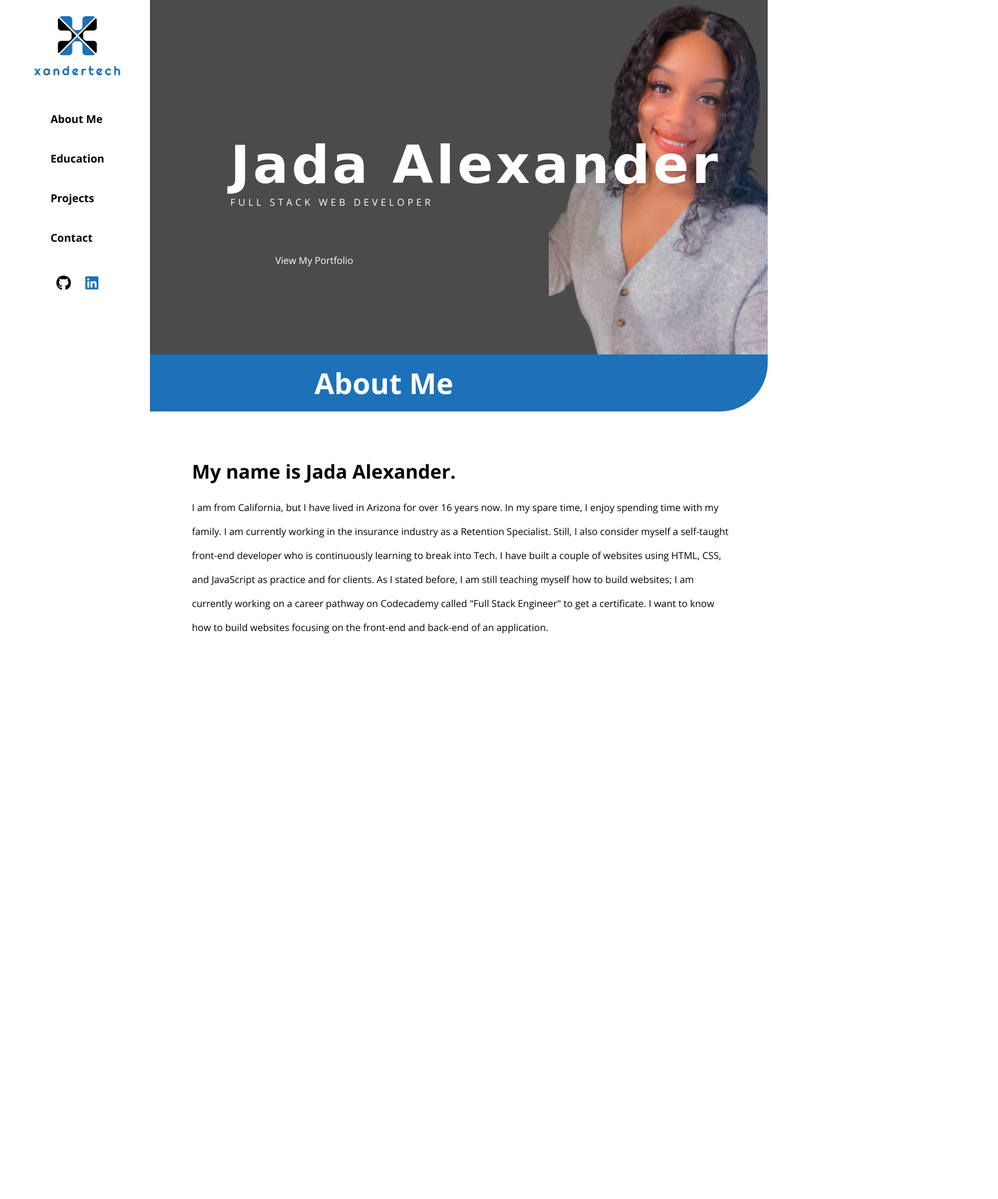
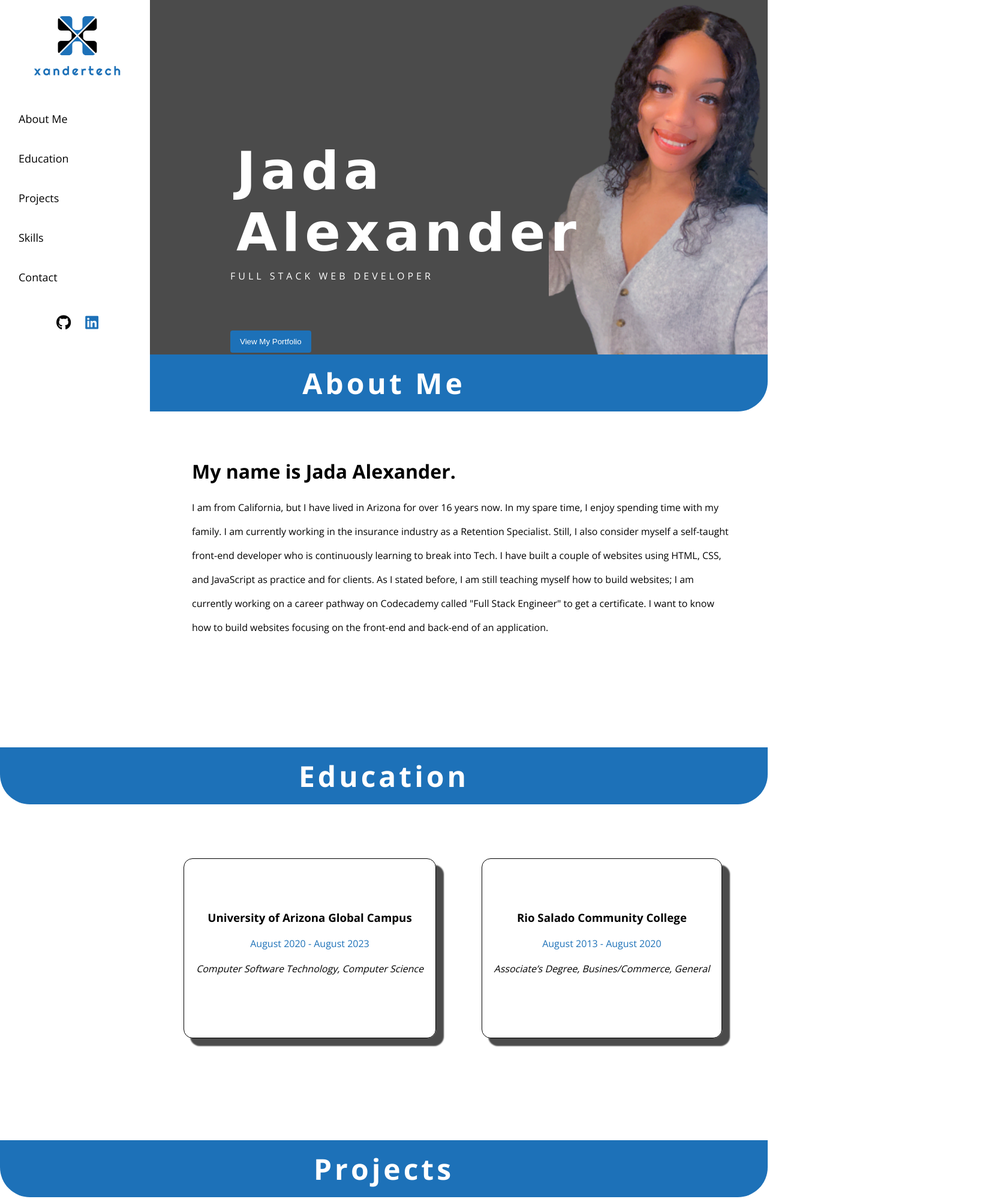
Before and after one commit to jalexandertech/personal-portfolio, a plain HTML site: page index.html in a window 1280 px wide. Shown: the part 17-2016 px from the top of the page at 60% size, 1664 px wide, since content can reach past the window. Before the commit the page ends 1288 px from the top, so only its background shows below. Drawn offline with nearby package versions, Linux system fonts and the light colour scheme; a web font is replaced by a local one.

Commit message:
Add skill images and education section

```diff
--- a/index.html
+++ b/index.html
@@ -23,9 +23,10 @@
         </div>
         <ul>
             <li> <a href="#about-me">About Me</a> </li>
-            <li> <a href="">Education</a></li>
-            <li> <a href="">Projects</a></li>
-            <li> <a href="">Contact</a></li>
+            <li> <a href="#education">Education</a></li>
+            <li> <a href="#projects">Projects</a></li>
+            <li> <a href="#skills">Skills</a></li>
+            <li> <a href="#contact">Contact</a></li>
         </ul>
         <div class="social-media">
             <a href="https://github.com/jalexandertech" target="_blank"><i class="fab fa-github"></i></a>
@@ -36,17 +37,14 @@
     <!-- Content Body -->
     <main id="top">
         <div class="hero-container">
-            <div class="hero-box">
-                <div class="hero-info">
-                    <h1 class="hero-name">Jada Alexander</h1>
-                    <p class="hero-title">Full Stack Web Developer</p>
-                    <a href="#about-me" class="hero-btn btn-rounded">View My Portfolio
-                    </a> <span class="arrow-btn"></span>
-                </div>
-                <img class="hero-img" src="./resources/imgs/jada.png" alt="Photo of Jada">
+            <div class="hero-info">
+                <h1 class="hero-name">Jada Alexander</h1>
+                <p class="hero-title">Full Stack Web Developer</p>
+                <button class="btn btn-rounded"><a href="#about-me">View My Portfolio</a></button>
             </div>
+            <img class="hero-img" src="./resources/imgs/jada.png" alt="Photo of Jada">
         </div>
-        <div class="about-section" id="about-me">
+        <section class="about-section" id="about-me">
             <h2>About Me</h2>
             <p> <span class="bold-text"> My name is Jada Alexander. </span> <br>
                 I am from California, but I have lived in Arizona for over 16 years now. In my spare time, I enjoy
@@ -57,13 +55,67 @@
                 currently working on a career pathway on Codecademy called "Full Stack Engineer" to get a
                 certificate.
                 I want to know how to build websites focusing on the front-end and back-end of an application.</p>
-        </div>
+        </section>
+        <section class="education-section" id="education">
+            <h2>Education</h2>
+            <div class="education-container">
+                <div class="school-one">
+                    <h3 class="college-name">University of Arizona Global Campus</h3>
+                    <p class="grad-date">August 2020 - August 2023</p>
+                    <span class="blue-line"></span>
+                    <p class="degree">Computer Software Technology, Computer Science</p>
+                </div>
+                <div class="school-two">
+                    <h3 class="college-name">Rio Salado Community College</h3>
+                    <p class="grad-date">August 2013 - August 2020</p>
+                    <span class="blue-line"></span>
+                    <p class="degree">Associate’s Degree, Busines/Commerce, General</p>
+                </div>
+            </div>
+        </section>
+        <section class="projects-section" id="projects">
+            <h2>Projects</h2>
+        </section>
+        <section class="skills-section" id="skills">
+            <h2>Skills</h2>
+            <div class="skill-container">
+                <div class="html-skill">
+                    <p class="skill-name">HTML5</p>
+                    <img src="resources/imgs/HTML.png" alt="html logo">
+                </div>
+                <div class="css-skill">
+                    <p class="skill-name">CSS3</p>
+                    <img src="resources/imgs/CSS.png" alt="css logo">
+                </div>
+                <div class="js-skill">
+                    <p class="skill-name">JavaScript</p>
+                    <img src="resources/imgs/JS.png" alt="javascript logo">
+                </div>
+            </div>
+        </section>
     </main>
 
     <!-- Footer Section -->
-    <footer>
-        <div class="social-media">
+    <footer class="contact-section" id="contact">
+        <div class="contact-image">
 
+        </div>
+        <div class="contact-info">
+            <div class="email">
+                <h3>Email Address</h3>
+                <p>j.alexandertech@outlook.com</p>
+            </div>
+            <div class="location">
+                <h3>Location</h3>
+                <p>Maricopa, AZ</p>
+            </div>
+            <div class="social-linkedin">
+                <h3>LinkedIn</h3>
+                <p>@jalexandertech</p>
+            </div>
+            <button class="btn-footer btn">
+
+            </button>
         </div>
     </footer>
 
--- a/resources/css/style.css
+++ b/resources/css/style.css
@@ -17,21 +17,43 @@ li{
     padding: 15px;
     font-weight: 700;
 }
+img{
+    width: 100%;
+    display: block;
+}
 
 a{
     text-decoration: none;
+}
+h2{
+    background-color: #1D71B8;
+    text-align: center;
+    border-bottom-left-radius: 50px 50px;
+    border-bottom-right-radius: 50px 50px;
+    padding: 15px;
+    font-size: 3rem;
+    color: #ffffff;
+    letter-spacing: 5px;
+}
+.about-section, .education-section, .projects-section, .skills-section, .contact-section{
+    width: 100%;
+    height: 655px;
 }
 
 /* Side navigation */
 nav{
     display: flex;
     flex-direction: column;
-    align-items: center;
+    align-items: left;
 }
 
 nav .logo img{
     width: 150px;
     display: block;
+}
+
+nav .logo{
+    align-self: center;
 }
 
 .sidenav {
@@ -50,6 +72,7 @@ nav .logo img{
     padding: 6px 8px 6px 16px;
     text-decoration: none;
     font-size: 18px;
+    font-weight: 300;
     color: #000;
     display: block;
   }
@@ -62,6 +85,7 @@ nav .logo img{
       display: flex;
       flex-direction: row;
       margin-top: 25px;
+      align-self: center;
   }
 
 .social-media .fa-github{
@@ -79,16 +103,11 @@ nav .logo img{
     min-height: 100%;
     width: 100%;
     background-color: #4B4B4B;
-
-}
-
-.hero-container .hero-box{
     display: flex;
     flex-direction: row;
     justify-content: flex-end;
-    width: 100%;
+
 }
-
 
 .hero-container .hero-title{
     text-transform: uppercase;
@@ -99,7 +118,8 @@ nav .logo img{
 .hero-container .hero-name{
     font-family: 'Bonheur Royale', cursive;
     font-size: 5.5rem;
-    letter-spacing: 5px;
+    letter-spacing: 8px;
+    padding: 10px;
 }
 
 .hero-container, .hero-name, .hero-title{
@@ -107,7 +127,7 @@ nav .logo img{
 }
 
 .hero-container .hero-info{
-    width: 100%;
+    width: 40%;
     position: absolute;
     top:30%;
     left: 30%;
@@ -120,20 +140,33 @@ nav .logo img{
     width: 28.5%;;
 }
 
-.hero-btn{
+.btn{
     display: inline-block;
     color: #ffffff;
-    text-align: center;
-    padding: 15px;
-    margin: 60px;
+    background-color: #1D71B8;
+    border: 1px solid transparent;
+    border-radius: 4px;
+    cursor: pointer;
+}
+
+.btn a{
+    color: #ffffff;
+}
+
+.btn:hover{
+    background-color: #ffffff;
+}
+
+.btn-rounded:hover a{
+    color: #000;
+}
+
+.btn-rounded{
+    padding: 10px 15px;
+    margin: 80px 0;
 }
 
 /* About Me Section */
-.about-section{
-    width: 100%;
-    height: 655px;
-}
-
 .about-section p{
     line-height: 2.5;
     width: 70%;
@@ -141,27 +174,54 @@ nav .logo img{
     margin-top: 60px;
 }
 
-.about-section h2{
-    background-color: #1D71B8;
-    text-align: center;
-    border-bottom-left-radius: 80px 80px;
-    border-bottom-right-radius: 80px 80px;
-    padding: 15px;
-    font-size: 3rem;
-    color: #ffffff;
-}
-
 .bold-text{
     font-weight: 700;
     font-size: 2rem;
 }
 
+/* Education Section */
+.education-container{
+    display: flex;
+    flex-direction: row;
+    max-width: 100%;
+    min-height: 100%;
+    justify-content: space-evenly;
+}
 
+.education-container .school-one{
+    margin-left: 18%;
+}
 
-/* Education Section */
+.education-container .college-name{
+    margin-top: 65px;
+}
 
+.education-container .school-two,.school-one{
+    margin-top: 90px;
+   height: 300px;
+   border-radius: 15px;
+   border: 1px solid #000;
+   box-shadow:  12px 12px 2px 1px #4B4B4B;
+   text-align: center;
+}
 
+.education-container .college-name, .degree{
+    padding: 20px;
+}
 
+.education-container .degree{
+    font-style: italic;
+}
+
+.education-container .grad-date{
+    color: #1D71B8;
+    font-weight: 400;
+}
+
+.blue-line{
+    content: "";
+
+}
 
 /* Projects Section */
 
@@ -169,8 +229,23 @@ nav .logo img{
 
 
 /* Top Skills Section */
+.skill-container{
+    display: flex;
+    flex-direction: row;
+}
+.skills-section div{
+    margin-left: 12%;
+}
 
+.skills-section .html-skill, .css-skill, img{
+    width: 250px;
+}
 
-
+.skill-container .skill-name{
+    text-align: center;
+    font-weight: 700;
+    font-size: 25px;
+    margin-top: 100px;
+}
 
 /* Contact Information Section */
```
Also changed, not shown: resources/imgs/CSS.png (added), resources/imgs/HTML.png (added), resources/imgs/JS.png (added).
